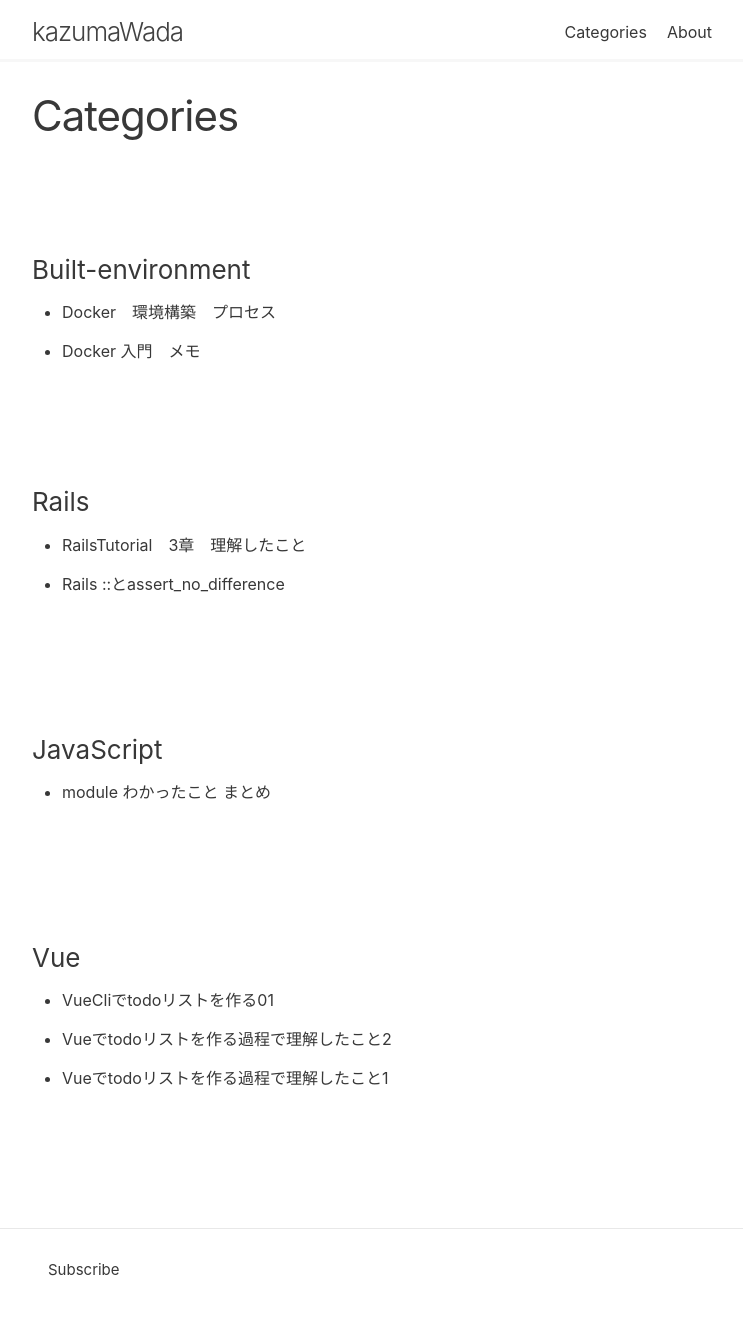
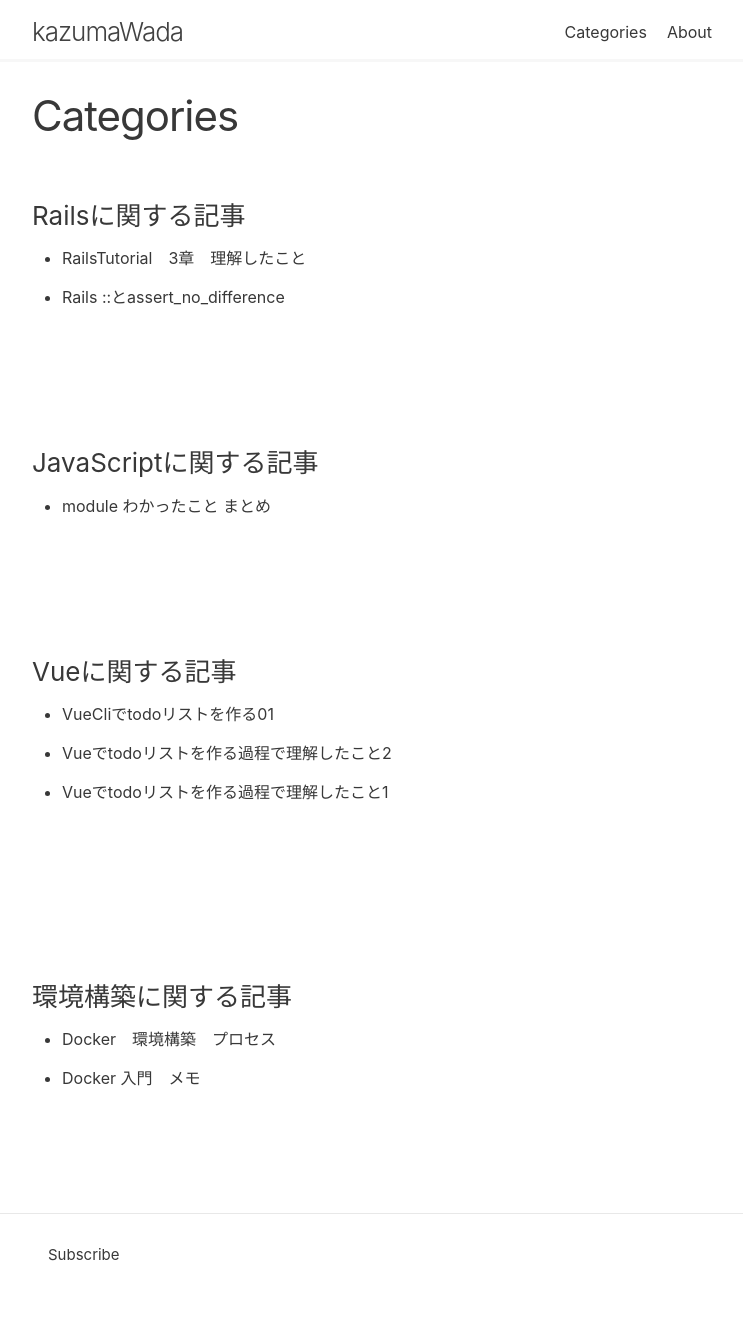
Before and after one commit to kazblog/kazblog.github.io, a Jekyll site: the page built from pages/Categories.md, in a window 1280 px wide. Shown: the whole page, without its empty margins (268-1011 px from the left). Built offline with Jekyll 4.4.1, drawn with Linux system fonts in a browser that asks for light colours.

Commit message:
Update Categories.md

```diff
--- a/pages/Categories.md
+++ b/pages/Categories.md
@@ -3,18 +3,8 @@ layout: page
 title: Categories
 permalink: /Categories/
 ---
-<br>
-<h3>Built-environment</h3>
-{% for post in site.categories.Built-environment %}
-<ul>
-<li><a href="{{post.url}}">{{post.title}}</a></li>
-</ul>
-{% endfor %}
-<br>
-<br>
 
-
-<h3>Rails</h3>
+<h3>Railsに関する記事</h3>
 {% for post in site.categories.Rails %}
 <ul>
 <li><a href="{{post.url}}">{{post.title}}</a></li>
@@ -23,7 +13,7 @@ permalink: /Categories/
 <br>
 
 <br>
-<h3>JavaScript</h3>
+<h3>JavaScriptに関する記事</h3>
 {% for post in site.categories.JavaScript %}
 <ul>
 <li><a href="{{post.url}}">{{post.title}}</a></li>
@@ -32,7 +22,7 @@ permalink: /Categories/
 <br>
 
 <br>
-<h3>Vue</h3>
+<h3>Vueに関する記事</h3>
 {% for post in site.categories.Vue %}
 <ul>
 <li><a href="{{post.url}}">{{post.title}}</a></li>
@@ -41,3 +31,13 @@ permalink: /Categories/
 <br>
 
 <br>
+
+<br>
+<h3>環境構築に関する記事</h3>
+{% for post in site.categories.Built-environment %}
+<ul>
+<li><a href="{{post.url}}">{{post.title}}</a></li>
+</ul>
+{% endfor %}
+<br>
+<br>
```
